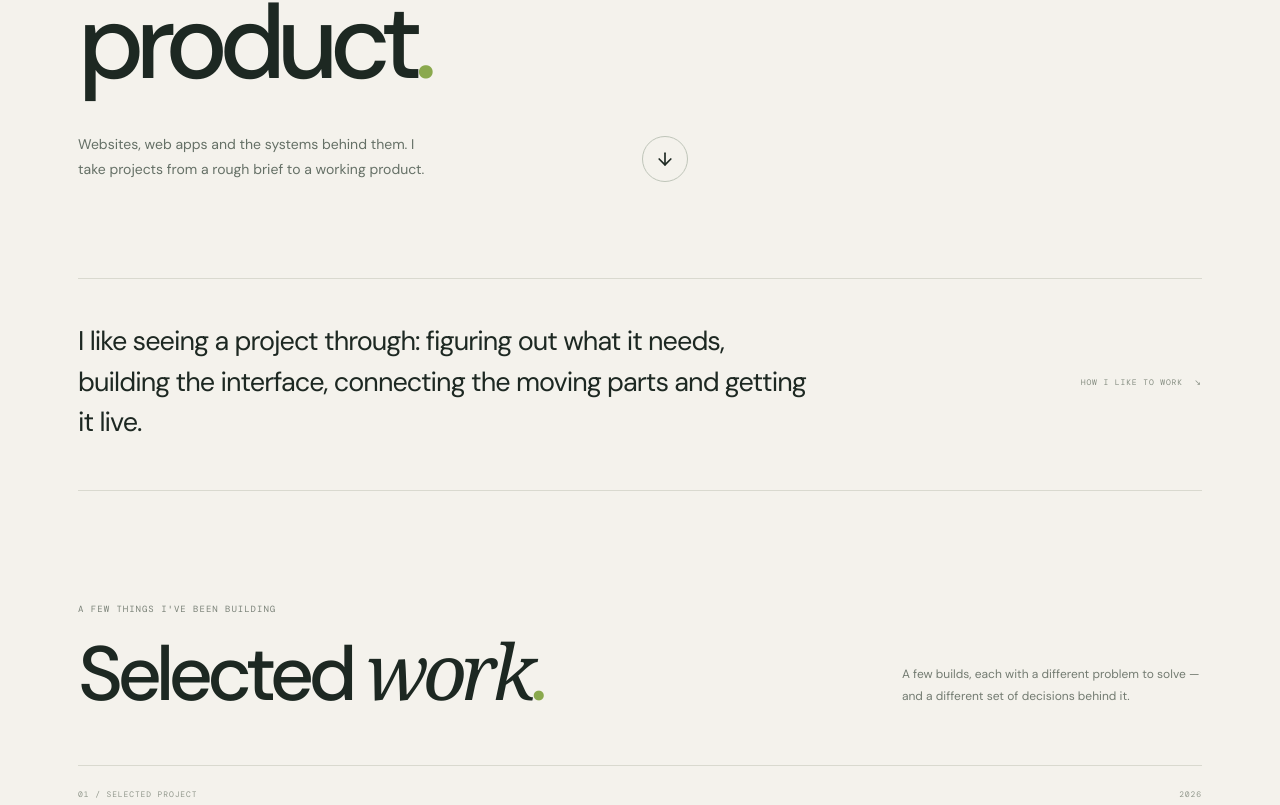
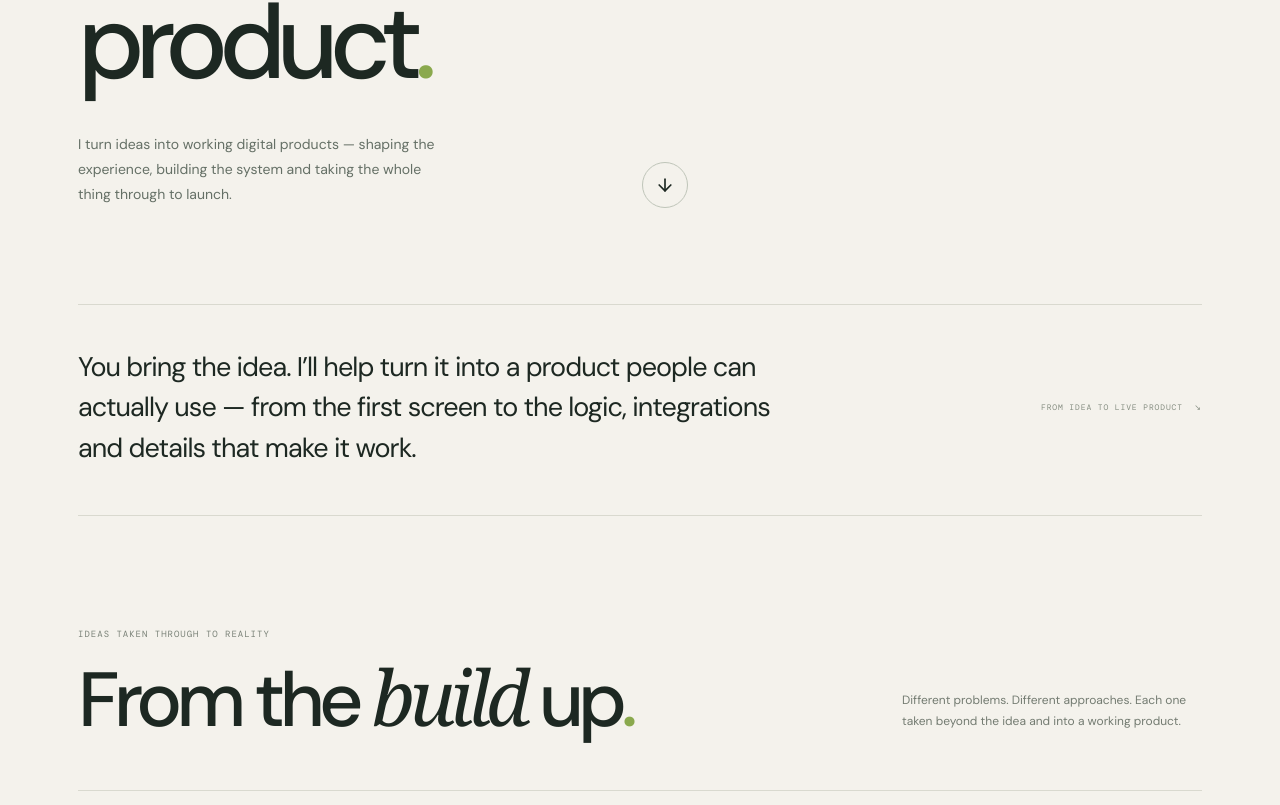
Before and after one commit to Rolexcode/devrolex, a Next.js app: page / in a window 1280 px wide. Shown: the part 475-1280 px from the top of the page. Built offline with nearby package versions, Linux system fonts and the light colour scheme; a web font is replaced by a local one.

Commit message:
Sharpen portfolio positioning and project section copy

```diff
--- a/app/page.tsx
+++ b/app/page.tsx
@@ -41,17 +41,17 @@ export default function Home() {
         <div className="hero-copy">
           <p className="eyebrow">FULL-STACK DEVELOPER & DIGITAL PRODUCT BUILDER</p>
           <h1>I build the<br/><span className="serif-word">whole</span><br/>product<span className="accent-dot">.</span></h1>
-          <div className="hero-bottom"><p className="hero-description">Websites, web apps and the systems behind them. I take projects from a rough brief to a working product.</p><a className="round-link" href="#work" aria-label="Explore selected work"><ArrowDown size={20}/></a></div>
+          <div className="hero-bottom"><p className="hero-description">I turn ideas into working digital products — shaping the experience, building the system and taking the whole thing through to launch.</p><a className="round-link" href="#work" aria-label="Explore selected work"><ArrowDown size={20}/></a></div>
         </div>
       </div>
     </section>
 
-    <section className="intro-strip"><p>I like seeing a project through: figuring out what it needs, building the interface, connecting the moving parts and getting it live.</p><span className="strip-index">HOW I LIKE TO WORK&nbsp; ↘</span></section>
+    <section className="intro-strip"><p>You bring the idea. I’ll help turn it into a product people can actually use — from the first screen to the logic, integrations and details that make it work.</p><span className="strip-index">FROM IDEA TO LIVE PRODUCT&nbsp; ↘</span></section>
 
     <section className="work-section section-pad" id="work">
-      <div className="section-heading"><div><p className="eyebrow">A FEW THINGS I&apos;VE BEEN BUILDING</p><h2>Selected <span className="serif-word">work</span><span className="accent-dot">.</span></h2></div><p className="section-aside">A few builds, each with a different problem to solve — and a different set of decisions behind it.</p></div>
+      <div className="section-heading"><div><p className="eyebrow">IDEAS TAKEN THROUGH TO REALITY</p><h2>From the <span className="serif-word">build</span> up<span className="accent-dot">.</span></h2></div><p className="section-aside">Different problems. Different approaches. Each one taken beyond the idea and into a working product.</p></div>
       <div className="project-list">{projects.map(project=><article className="project" key={project.number}>
-        <div className="project-topline"><span>{project.number} / SELECTED PROJECT</span><span>{project.year}</span></div>
+        <div className="project-topline"><span>{project.number} / PRODUCT BUILD</span><span>{project.year}</span></div>
         <div className="project-grid">
           <div className={"project-visual project-live-visual "+project.visual}>\n            <span className="preview-kind">{project.preview ? "LIVE SITE PREVIEW" : "PROJECT SNAPSHOT"}</span>
             {project.preview ? <><iframe src={project.preview} title={project.name+" live website preview"} loading="lazy" referrerPolicy="strict-origin-when-cross-origin" sandbox="allow-forms allow-scripts allow-same-origin allow-popups"/><a className="visual-open-link" href={project.url} target="_blank" rel="noreferrer">OPEN LIVE PROJECT <ArrowUpRight size={13}/></a></> : project.visual === "nexus" ? <div className="project-native-preview"><span className="native-preview-label">CAMPUS INTELLIGENCE / LASU EPE</span><h4>See the issue.<br/><em>Track the response.</em></h4><p>Campus discovery, verified incident reports and a transparent path from report to resolution.</p><a href={project.repo} target="_blank" rel="noreferrer">EXPLORE THE BUILD <ArrowUpRight size={14}/></a></div> : <div className="project-native-preview"><span className="native-preview-label">ZERION HACKATHON BUILD</span><h4>Portfolio watch.<br/><em>On-chain action.</em></h4><p>A Telegram agent that monitors positions and acts on preset risk rules on Base.</p><a href={project.url} target="_blank" rel="noreferrer">LAUNCH ZENGUARD ON TELEGRAM <ArrowUpRight size={14}/></a></div>}
@@ -77,7 +77,6 @@ export default function Home() {
       <div className="about-label"><p className="eyebrow">A LITTLE ABOUT ME</p><span className="about-number">04 / THE PERSON BEHIND THE SCREEN</span></div>
       <div className="about-content"><h2>Curious by nature.<br/><span className="serif-word">Intentional</span> by practice.</h2>
         <div className="about-columns"><p>I&apos;m Olabode Olaleye. I build websites and software, and I enjoy being involved beyond the screen — understanding what needs to work, making the pieces fit and taking the build through to launch.</p><p>I pay attention to the details people notice and the ones they don&apos;t: the flow through a page, the logic behind a feature, and whether the whole thing holds together when it&apos;s live.</p></div>
-        <div className="toolkit"><span className="toolkit-label">CURRENT TOOLKIT</span><div className="toolkit-tags">{["JavaScript","TypeScript","React","Next.js","Node.js","Tailwind CSS","PostgreSQL","Git","Solana","AI integrations"].map(item=><span key={item}>{item}</span>)}</div></div>
         <div className="about-links"><ArrowLink href="https://github.com/Rolexcode" external>GitHub profile</ArrowLink><ArrowLink href="https://www.linkedin.com/in/olabode-olaleye-62290124" external>LinkedIn</ArrowLink></div>
       </div>
     </section>
```
